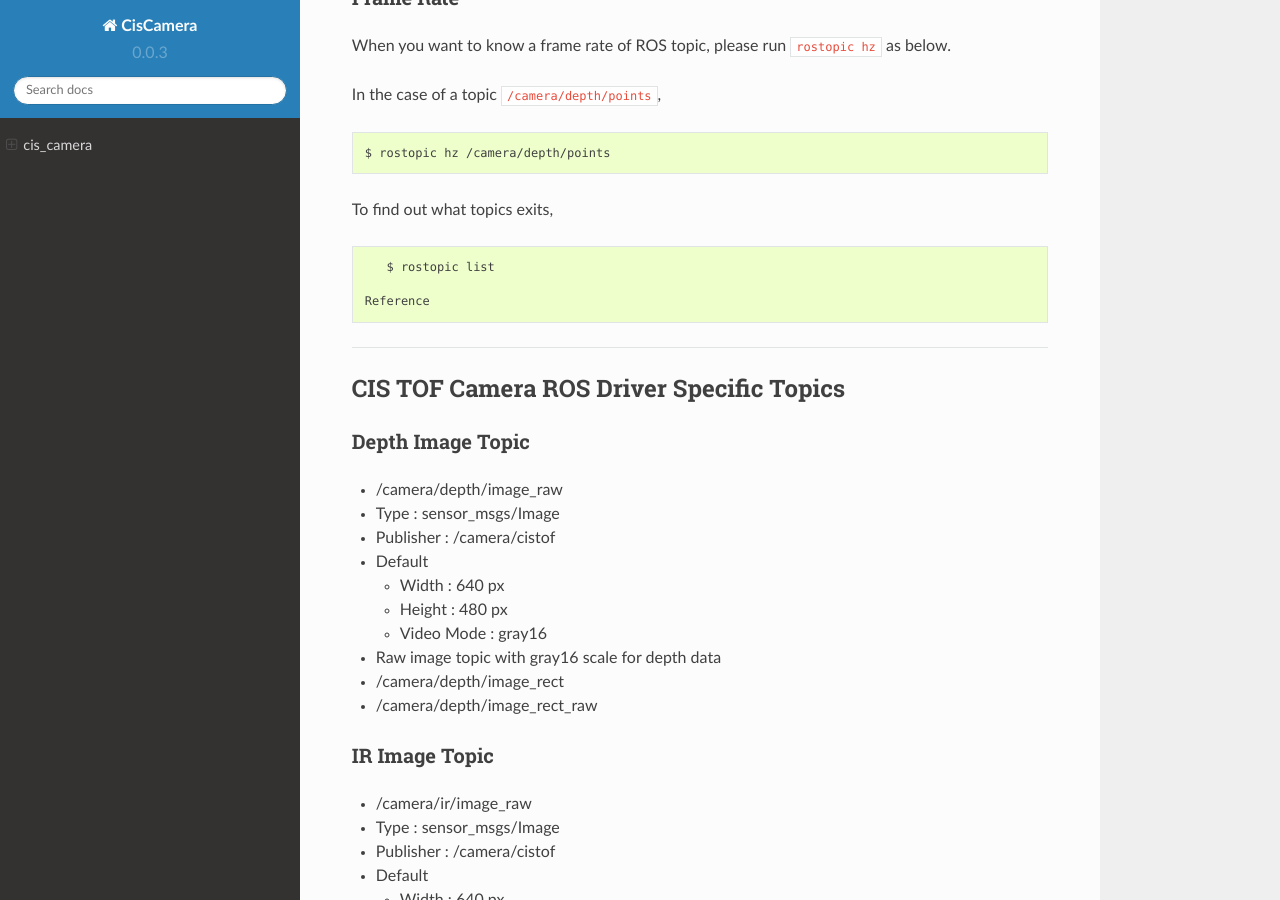
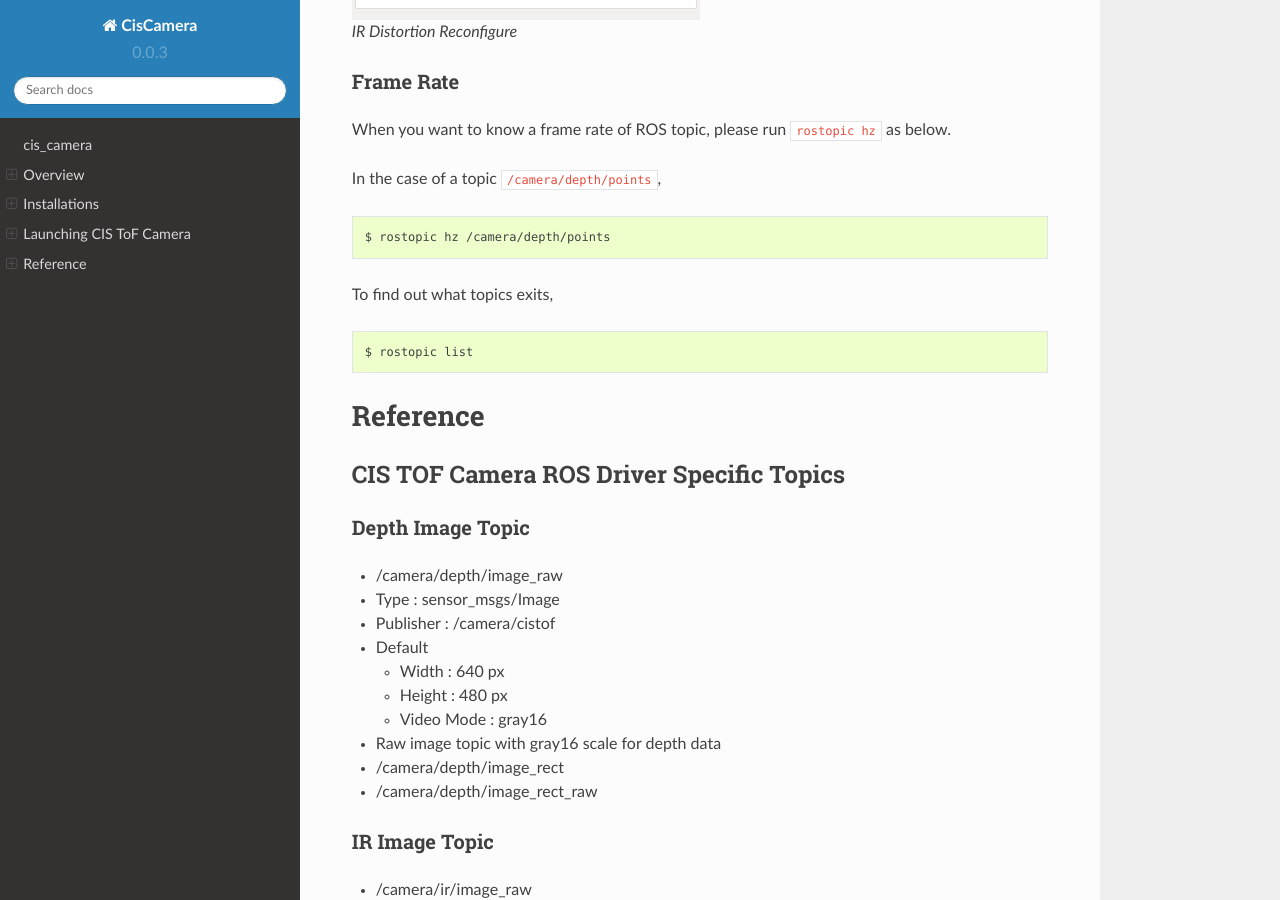
Before and after one commit to tork-a/cis_camera, a Sphinx documentation site: the page built from doc/index.rst, in a window 1280 px wide and 900 px high, scrolled down 7732 px. Built offline with Sphinx 7.4.7 and the Read the Docs theme 2.0.0, drawn with Linux system fonts in a browser that asks for light colours; some of the changed text lies outside the part shown.

Commit message:
fix style 2 by yy

```diff
--- a/doc/index.rst
+++ b/doc/index.rst
@@ -1,7 +1,7 @@
 cis_camera
-,,,,,,,,,,
+##########
 
- Overview
+Overview
 ##########
 
 This cis_camera package contains ROS driver nodes for CIS Corporation ToF Camera
@@ -69,9 +69,10 @@
    :alt: CIS ToF Camera
    :width: 50%
 
-   CIS ToF Camera : DCC-RGBD1
+   CIS ToF Camera - DCC-RGBD1
 
- Installations
+
+Installations
 ###############
 
 Install ROS
@@ -131,7 +132,7 @@
 
 -  **NOTE** : This process is needed only once after the installations on your Ubuntu PC.
 
- Launching CIS ToF Camera
+Launching CIS ToF Camera
 ##########################
 
 Connecting Camera
@@ -346,7 +347,7 @@
 
     $ rostopic list
 
- Reference
+Reference
 ###########
 
 CIS TOF Camera ROS Driver Specific Topics
```
